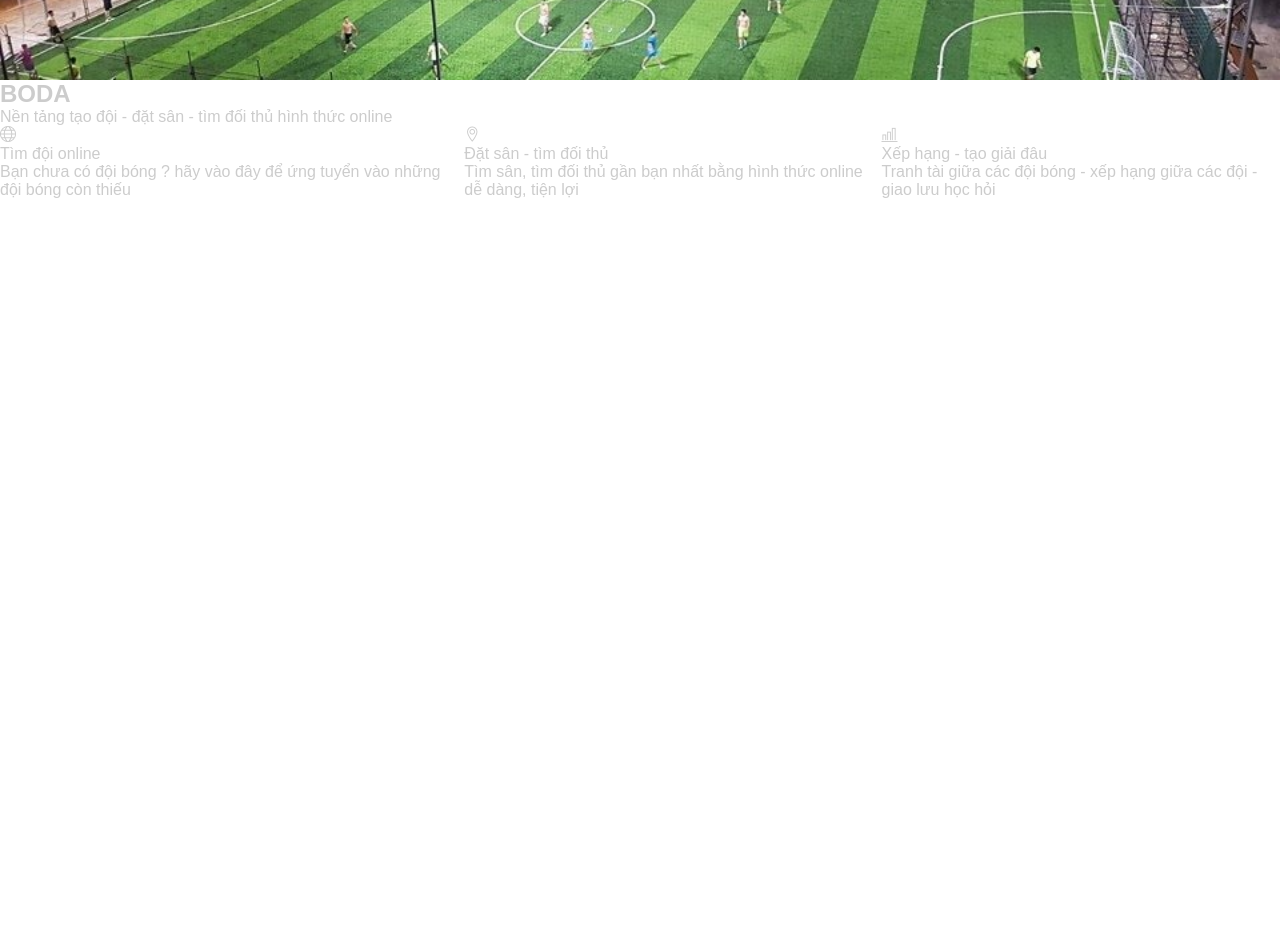
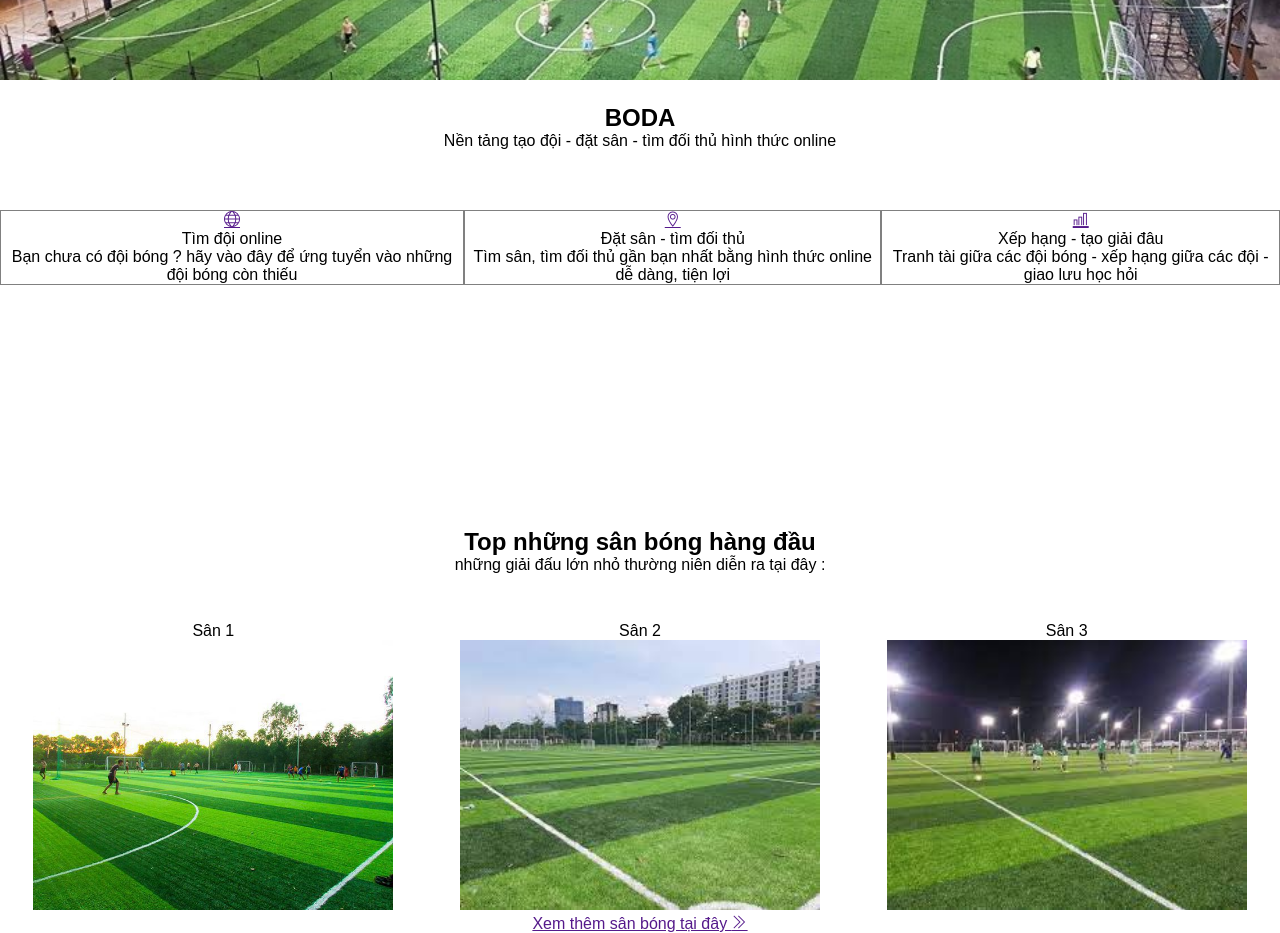
Before and after one commit to hop03/sphui.vn, a plain HTML site: page index.html in a window 1280 px wide. Shown: the part 560-1493 px from the top of the page. Before the commit the page ends 1040 px from the top, so only its background shows below. Drawn offline with Linux system fonts and the light colour scheme.

Commit message:
add slider

```diff
--- a/assets/css/style.css
+++ b/assets/css/style.css
@@ -18,7 +18,7 @@ html{
 #header{
     padding-top: 50%;
     position: relative;
-    background: url('/assets/images/img-header.jpg') rgba(0, 0, 0, 0.8) top center / cover no-repeat;
+    background: url('/assets/images/img-header.jpg') top center / cover no-repeat;
 }
 .logo-header{
     position: fixed;
@@ -99,7 +99,12 @@ html{
 /* SLOGAN */
 #slogan{
     height: 400px;
-    color: #ccc;
+}
+.item-slogan{
+    border: 1px solid gray;
+}
+.header-slogan{
+    padding: 24px 0 60px;
 }
 .container-slogan{
     display: flex;
@@ -109,9 +114,24 @@ html{
 
 /* SLIDER */
 #slider{
-
+}
+.header-slider{
+    text-align:center;
+    padding: 48px 0;
+}
+.container-slider{
+    display: flex;
+    justify-content: space-around;
+    align-items: center;
+}
+.item-slider{
+    text-align: center;
+}
+.img-slider{
+    width: 360px;
 }
 
+/* CONTENT  */
 #content{
 
 }
--- a/index.html
+++ b/index.html
@@ -11,8 +11,6 @@
 <body>
     <div id="main">
         <div id="header">
-            <div class="opacity">
-
                 <div class="logo-header">
                     <img src="./assets/images/logo-header.png" alt="Logo" class="logo-header">
                 </div>
@@ -39,34 +37,52 @@
                         <p class="text-center">với hơn 50 đội đã tham gia</p>
                     </div>
                 </div>
-            </div>
         </div>
 
-        <div id="slogan">
-            <h2 class="header-slogan">BODA</h2>
-            <p class="desc-slogan">Nền tảng tạo đội - đặt sân - tìm đối thủ hình thức online</p>
+        <div id="slogan" class="text-center">
+            <div class="header-slogan">
+                <h2 class="title-slogan">BODA</h2>
+                <p class="desc-slogan">Nền tảng tạo đội - đặt sân - tìm đối thủ hình thức online</p>
+            </div>
             <div class="container-slogan">
                 <div class="item-slogan">
-                    <i class="ti-world"></i>
+                    <a href="" class="icon-slogan"><i class="ti-world"></i></a>
                     <p class="content-slogan">Tìm đội online</p>
                     <p class="subconten-slogan">Bạn chưa có đội bóng ? hãy vào đây để ứng tuyển vào những đội bóng còn thiếu</p>
                 </div>
                 <div class="item-slogan">
-                    <i class="ti-location-pin"></i>
+                    <a href="" class="icon-slogan"><i class="ti-location-pin"></i></a>
                     <p class="content-slogan">Đặt sân - tìm đối thủ</p>
                     <p class="subconten-slogan">Tìm sân, tìm đối thủ gần bạn nhất bằng hình thức online dễ dàng, tiện lợi</p>
                 </div>
                 <div class="item-slogan">
-                    <i class="ti-bar-chart"></i>
+                    <a href="" class="icon-slogan"><i class="ti-bar-chart"></i> </a>
                     <p class="content-slogan"> Xếp hạng - tạo giải đâu</p>
                     <p class="subconten-slogan">Tranh tài giữa các đội bóng - xếp hạng giữa các đội - giao lưu học hỏi</p>
                 </div>
             </div>
-
         </div>
 
         <div id="slider">
-
+            <div class="header-slider">
+                <h2 class="title-slider">Top những sân bóng hàng đầu </h2>
+                <p class="decs-slider">những giải đấu lớn nhỏ thường niên diễn ra tại đây : </p>
+            </div>
+            <div class="container-slider">
+                <div class="item-slider">
+                    <p class="name-slider">Sân 1</p>
+                    <img class="img-slider" src="./assets/images/pitchs/pitch1.jpg" alt="sân bóng">
+                </div>
+                <div class="item-slider">
+                    <p class="name-slider">Sân 2</p>
+                    <img class="img-slider" src="./assets/images/pitchs/pitch2.jpg" alt="sân bóng">
+                </div>
+                <div class="item-slider">
+                    <p class="name-slider">Sân 3</p>
+                    <img class="img-slider" src="./assets/images/pitchs/pitch3.jpg" alt="sân bóng">
+                </div>
+            </div>
+            <div class="pitchs-add text-center"><a href="">Xem thêm sân bóng tại đây <i class="ti-angle-double-right"></i></a></div>
         </div>
 
         <div id="content">
```
Also changed, not shown: assets/images/pitchs/pitch1.jpg (added), assets/images/pitchs/pitch2.jpg (added), assets/images/pitchs/pitch3.jpg (added).
